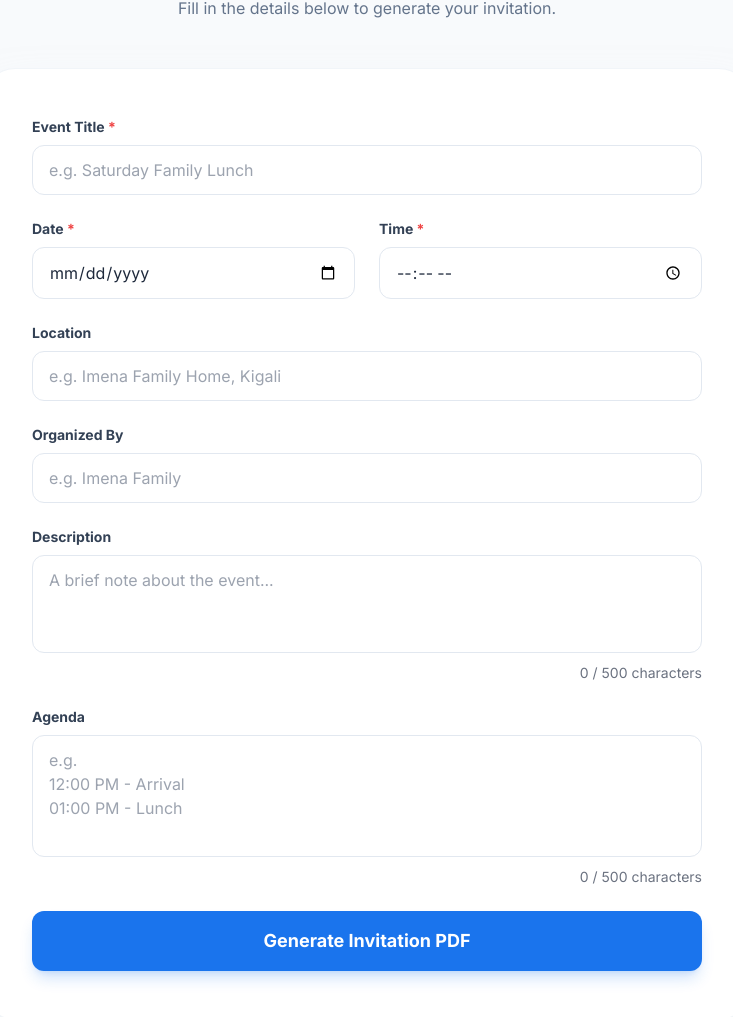
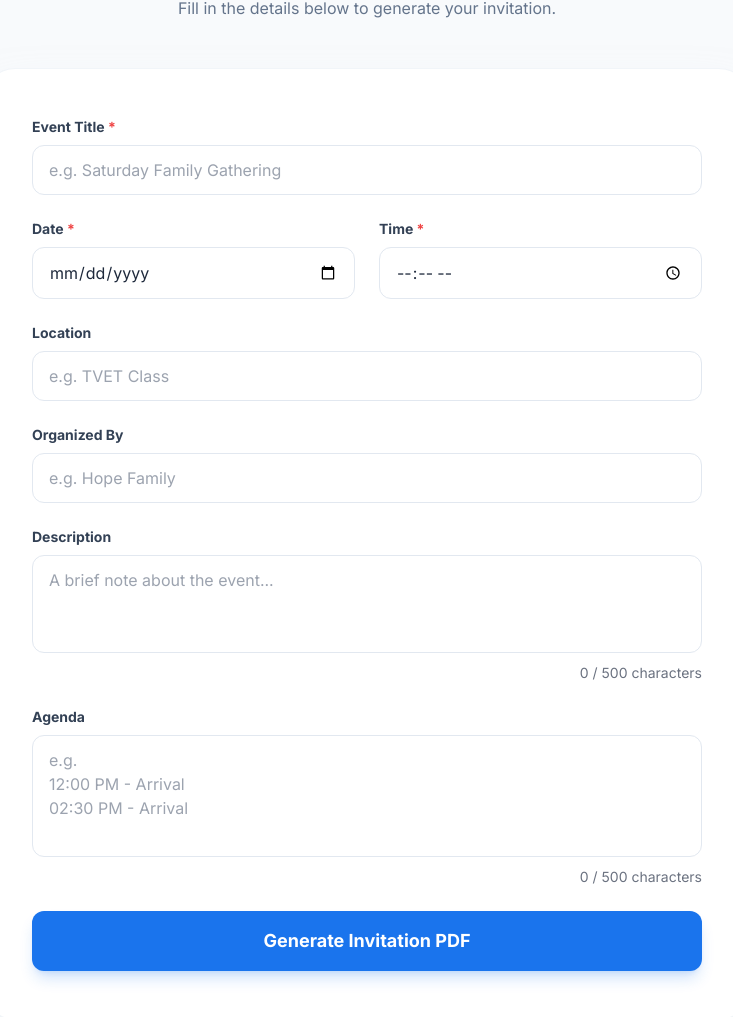
Before and after one commit to mgalen007/Imena-Paper-Pop, a website: page frontend/index.html in a window 1280 px wide. Shown: the part 1194-2211 px from the top of the page, without its empty margins (273-1006 px from the left). Drawn offline with nearby package versions, Linux system fonts and the light colour scheme.

Commit message:
Improved placeholder text

```diff
--- a/frontend/index.html
+++ b/frontend/index.html
@@ -210,7 +210,7 @@
                             <div>
                                 <label class="block text-sm font-bold text-slate-700 mb-2">Event Title <span
                                         class="text-red-500">*</span></label>
-                                <input type="text" id="eventTitle" required placeholder="e.g. Saturday Family Lunch"
+                                <input type="text" id="eventTitle" required placeholder="e.g. Saturday Family Gathering"
                                     class="w-full px-4 py-3 rounded-xl border border-slate-200 focus:border-primary focus:ring-4 focus:ring-primary/10 outline-none transition-all">
                             </div>
 
@@ -231,13 +231,13 @@
 
                             <div>
                                 <label class="block text-sm font-bold text-slate-700 mb-2">Location</label>
-                                <input type="text" id="location" placeholder="e.g. Imena Family Home, Kigali"
+                                <input type="text" id="location" placeholder="e.g. TVET Class"
                                     class="w-full px-4 py-3 rounded-xl border border-slate-200 focus:border-primary focus:ring-4 focus:ring-primary/10 outline-none transition-all">
                             </div>
 
                             <div>
                                 <label class="block text-sm font-bold text-slate-700 mb-2">Organized By</label>
-                                <input type="text" id="organizer" placeholder="e.g. Imena Family"
+                                <input type="text" id="organizer" placeholder="e.g. Hope Family"
                                     class="w-full px-4 py-3 rounded-xl border border-slate-200 focus:border-primary focus:ring-4 focus:ring-primary/10 outline-none transition-all">
                             </div>
 
@@ -250,7 +250,7 @@
                             <div>
                                 <label class="block text-sm font-bold text-slate-700 mb-2">Agenda</label>
                                 <textarea id="agenda" rows="4"
-                                    placeholder="e.g.&#10;12:00 PM - Arrival&#10;01:00 PM - Lunch"
+                                    placeholder="e.g.&#10;12:00 PM - Arrival&#10;02:30 PM - Arrival"
                                     class="w-full px-4 py-3 rounded-xl border border-slate-200 focus:border-primary focus:ring-4 focus:ring-primary/10 outline-none transition-all resize-none"></textarea>
                             </div>
 
```
